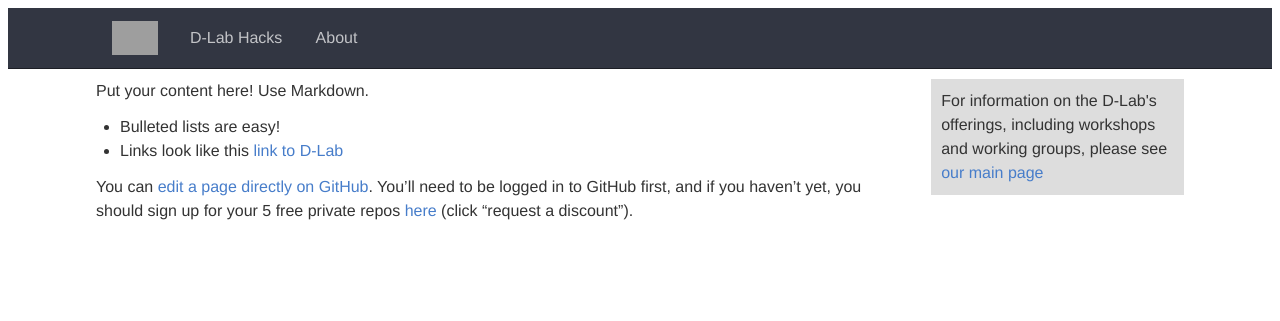
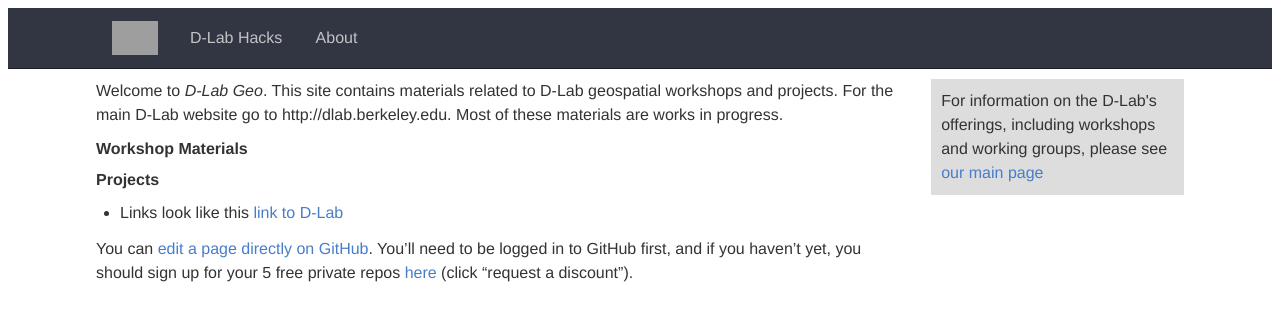
Before and after one commit to dlab-geo/dlab-geo.github.io, a Jekyll site: the page built from index.md, in a window 1280 px wide. Shown: the top 321 px of the page. Built offline with Jekyll 4.4.1, drawn with Linux system fonts in a browser that asks for light colours; grey boxes are pictures that could not be loaded.

Commit message:
Update index.md
content changes to customize the site

```diff
--- a/index.md
+++ b/index.md
@@ -1,10 +1,12 @@
 ---
-title: A D-Lab Static Site
+title: D-Lab Geo Site
 layout: default
 ---
-Put your content here! Use Markdown.
+Welcome to *D-Lab Geo*. This site contains materials related to D-Lab geospatial workshops and projects. For the main D-Lab website go to http://dlab.berkeley.edu.  Most of these materials are works in progress.
 
-- Bulleted lists are easy!
+### Workshop Materials
+
+### Projects
 - Links look like this [link to D-Lab](http://dlab.berkeley.edu)
 
 You can [edit a page directly on
```
